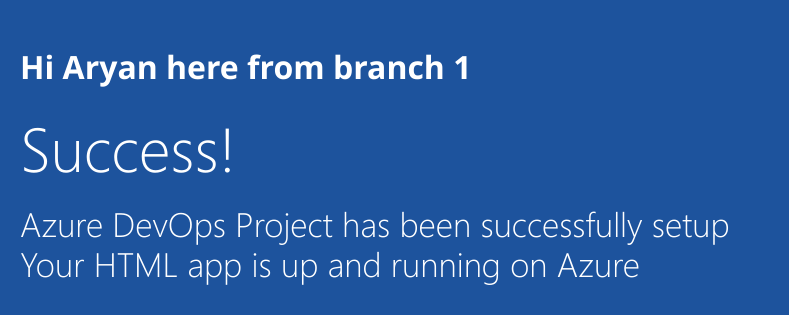
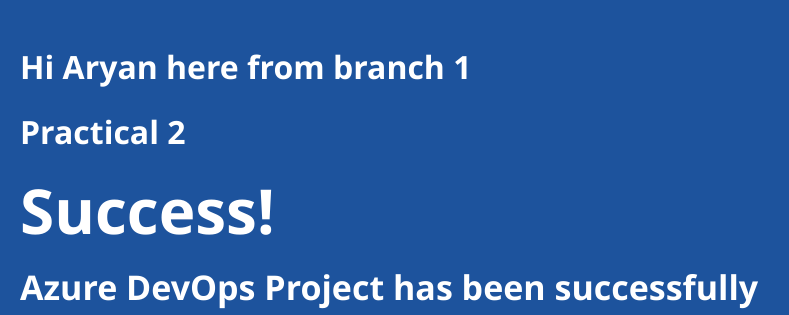
Before and after one commit to Aryan-52/Demo, a plain HTML site: page index.html in a window 1280 px wide. Shown: the part 353-668 px from the top of the page, 205-994 px from the left. Drawn offline with Linux system fonts and the light colour scheme.

Commit message:
branch 1 commited

```diff
--- a/index.html
+++ b/index.html
@@ -19,7 +19,8 @@
         </div>
             <div class="content-body">
 		<h1>Hi Aryan here from branch 1 </h1>
-                <div class="success-text">Success!</div>
+                <h1>Practical 2<h1>
+		<div class="success-text">Success!</div>
                 <div class="description line-1"> Azure DevOps Project has been successfully setup</div>
                 <div class="description line-2"> Your HTML app is up and running on Azure</div>
                 <div class="next-steps-container">
```
